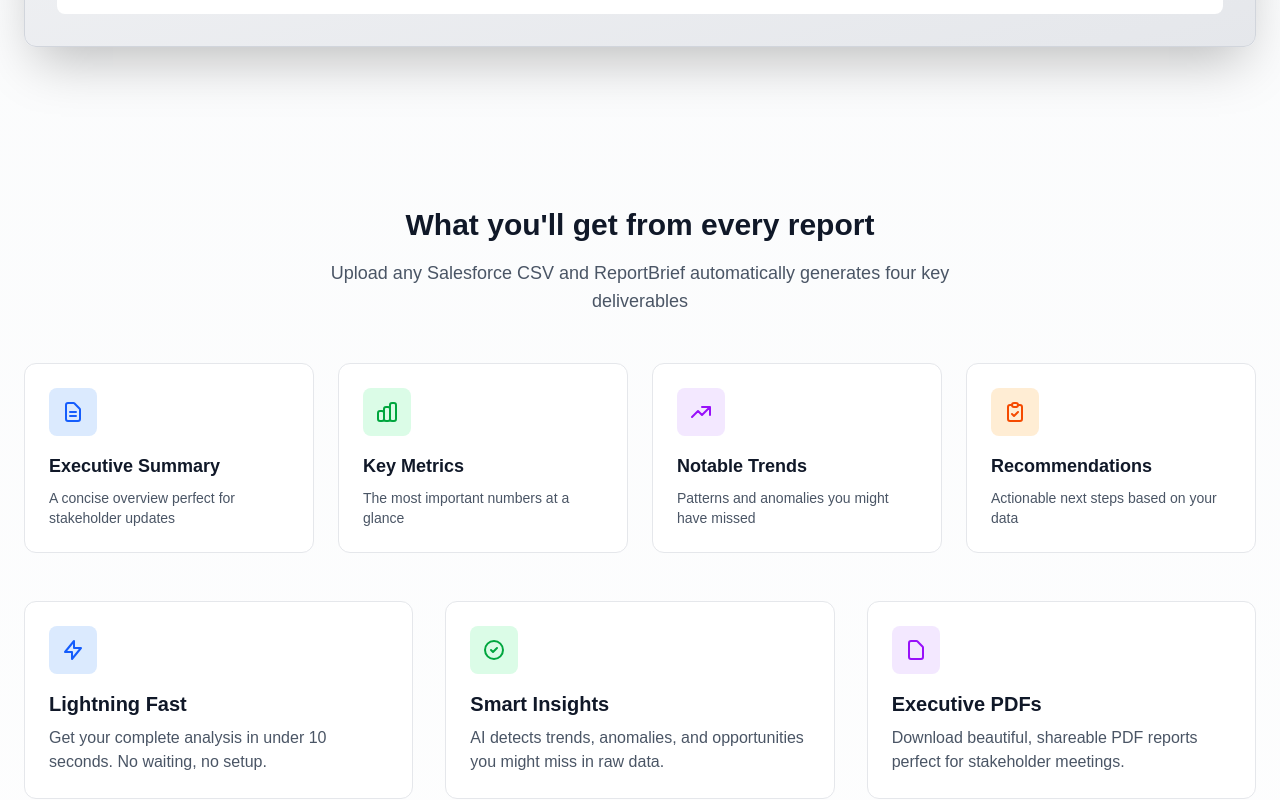
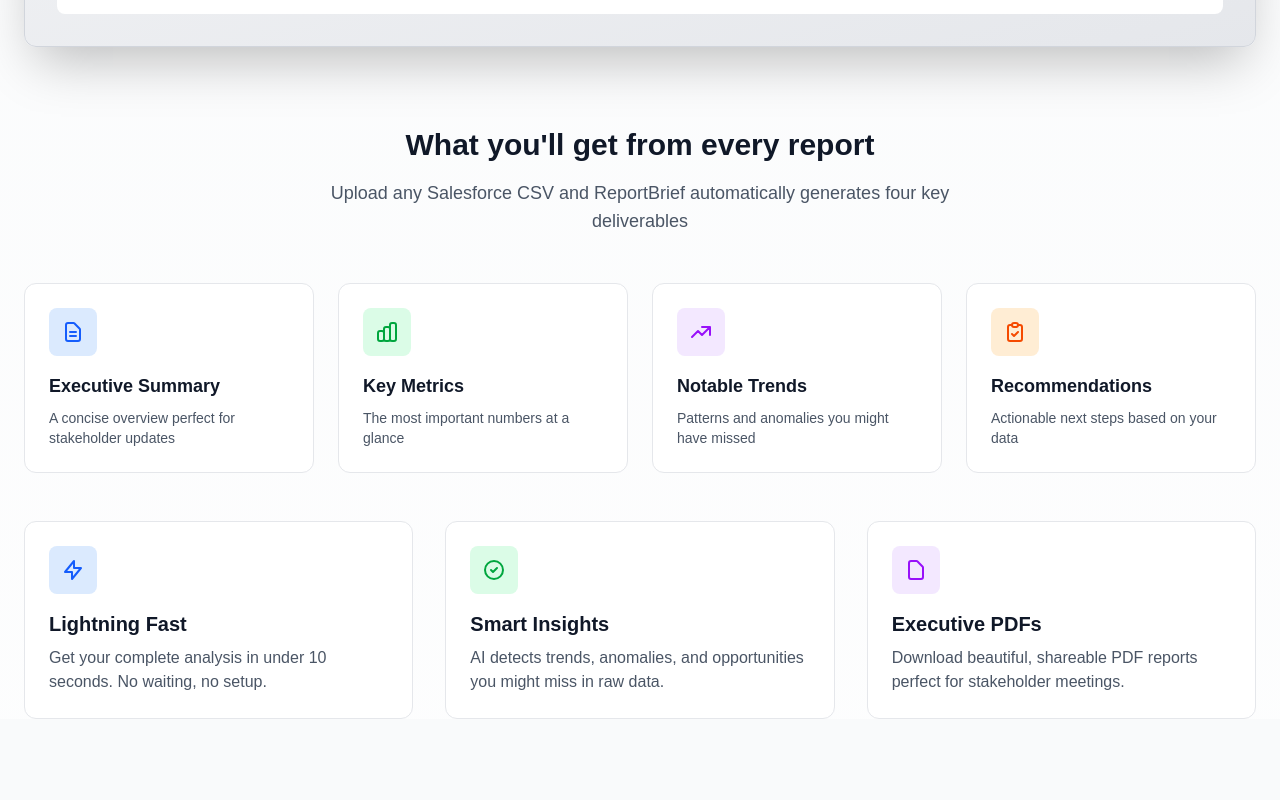
Before and after one commit to terrence-gonsalves/srs-web, a Next.js app: page / in a window 1280 px wide. Shown: the part 820-1620 px from the top of the page. Built offline with nearby package versions, Linux system fonts and the light colour scheme; no server answers.

Commit message:
minor styling tweak

```diff
--- a/src/pages/index.tsx
+++ b/src/pages/index.tsx
@@ -110,7 +110,7 @@
         </div>
       </section>
 
-      <section className="max-w-7xl mx-auto px-6 py-20">
+      <section className="max-w-7xl mx-auto px-6">
         <div className="text-center mb-12">
           <h2 className="text-3xl font-bold text-gray-900 mb-4">
             What you&apos;ll get from every report
```
